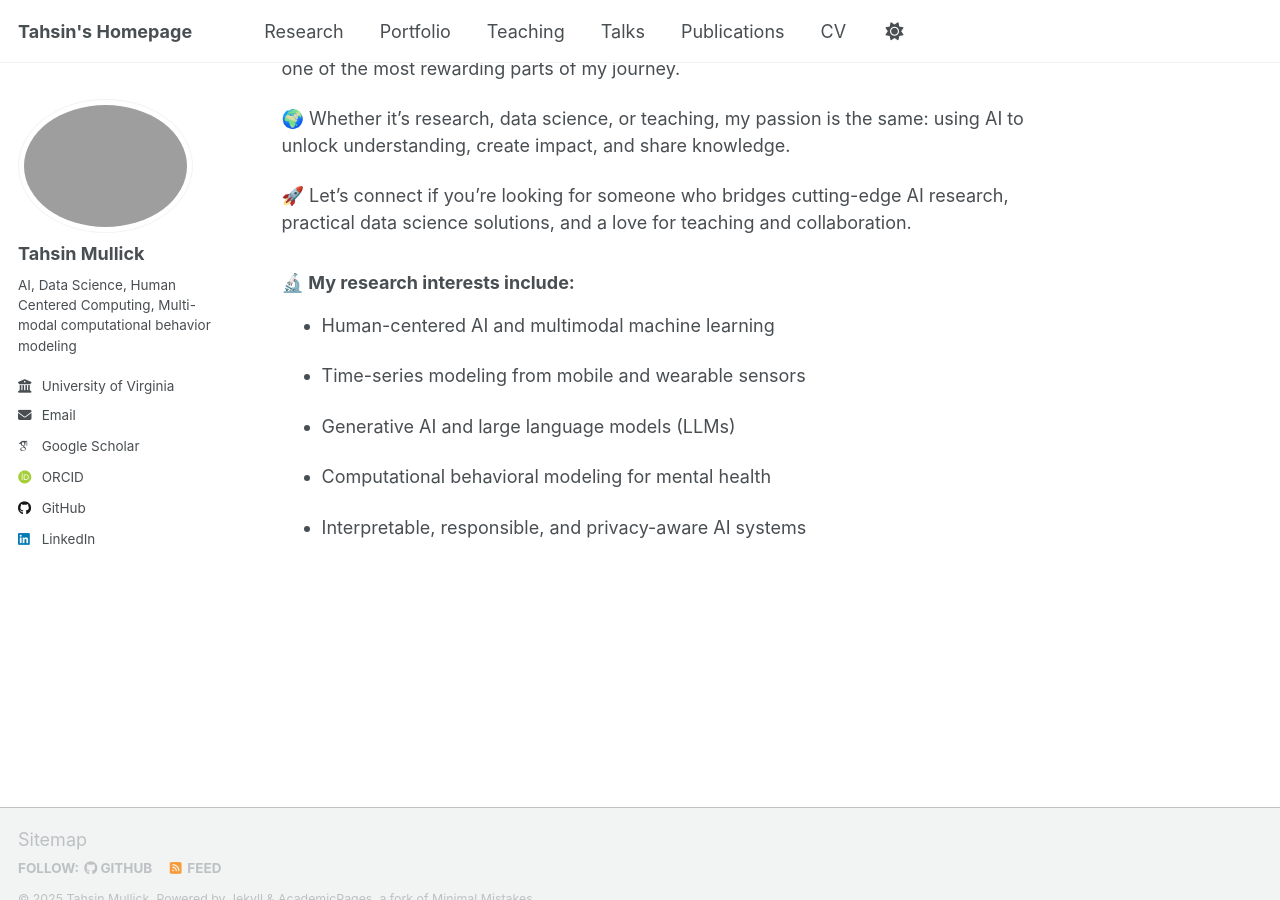
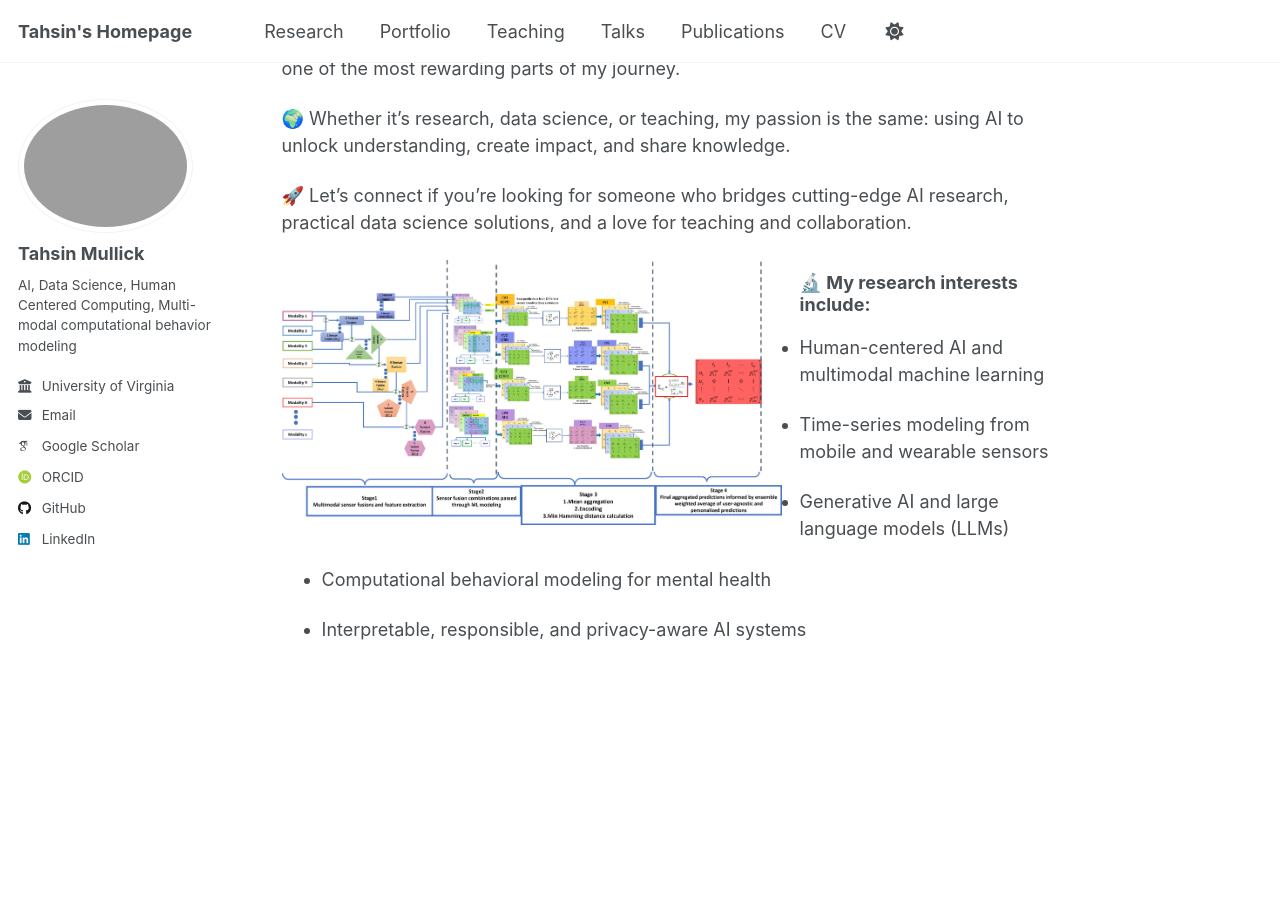
Before and after one commit to Tahsinmullick/Tahsinmullick.github.io, a Jekyll site: the page built from _pages/about.md, in a window 1280 px wide and 900 px high, scrolled down 714 px. Built offline with Jekyll 4.4.1, drawn with Linux system fonts in a browser that asks for light colours; some web fonts are replaced; a script that is not in the unit is left out.

Commit message:
added flms image

```diff
--- a/_pages/about.md
+++ b/_pages/about.md
@@ -27,6 +27,7 @@ li { margin-bottom: 4px; }
 
 🚀 Let’s connect if you’re looking for someone who bridges cutting-edge AI research, practical data science solutions, and a love for teaching and collaboration.
 
+![Illustration of my work](/images/FLMS_complete_view.jpg){: .align-left width="500px"}
 ### 🔬 My research interests include:
 
 - Human-centered AI and multimodal machine learning
```
Also changed, not shown: images/FLMS_complete_view.jpg (added).
